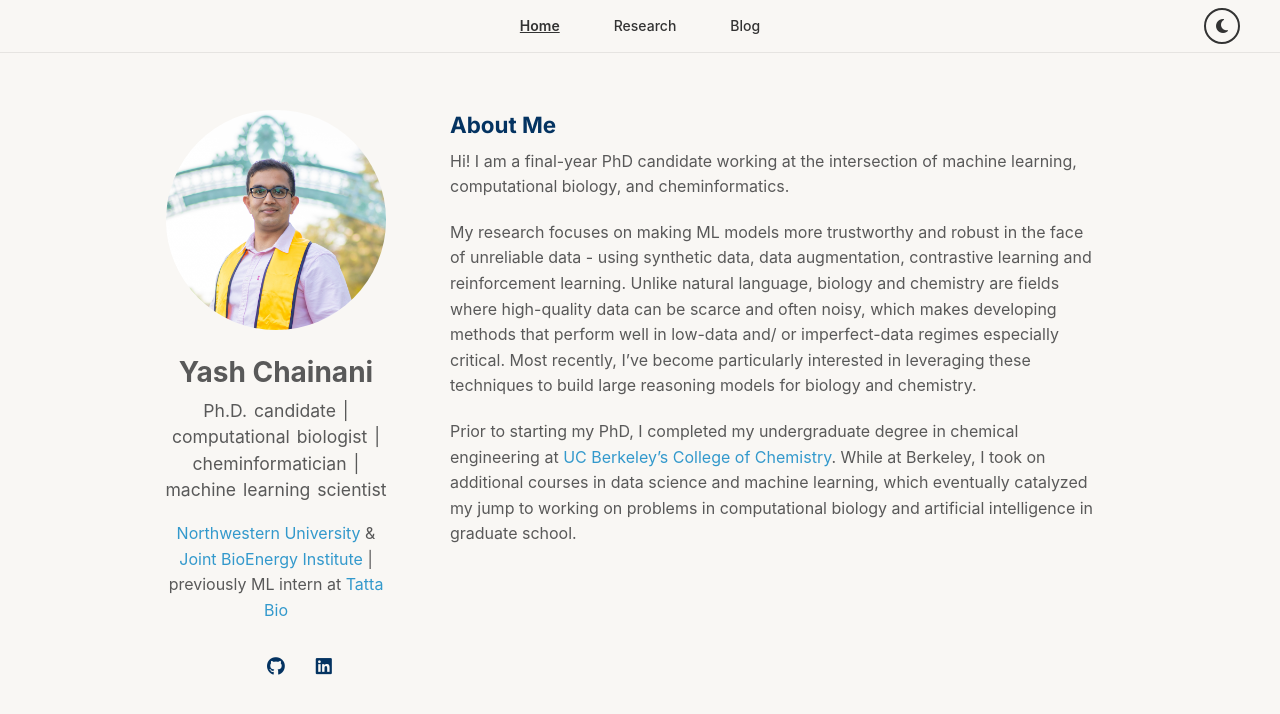
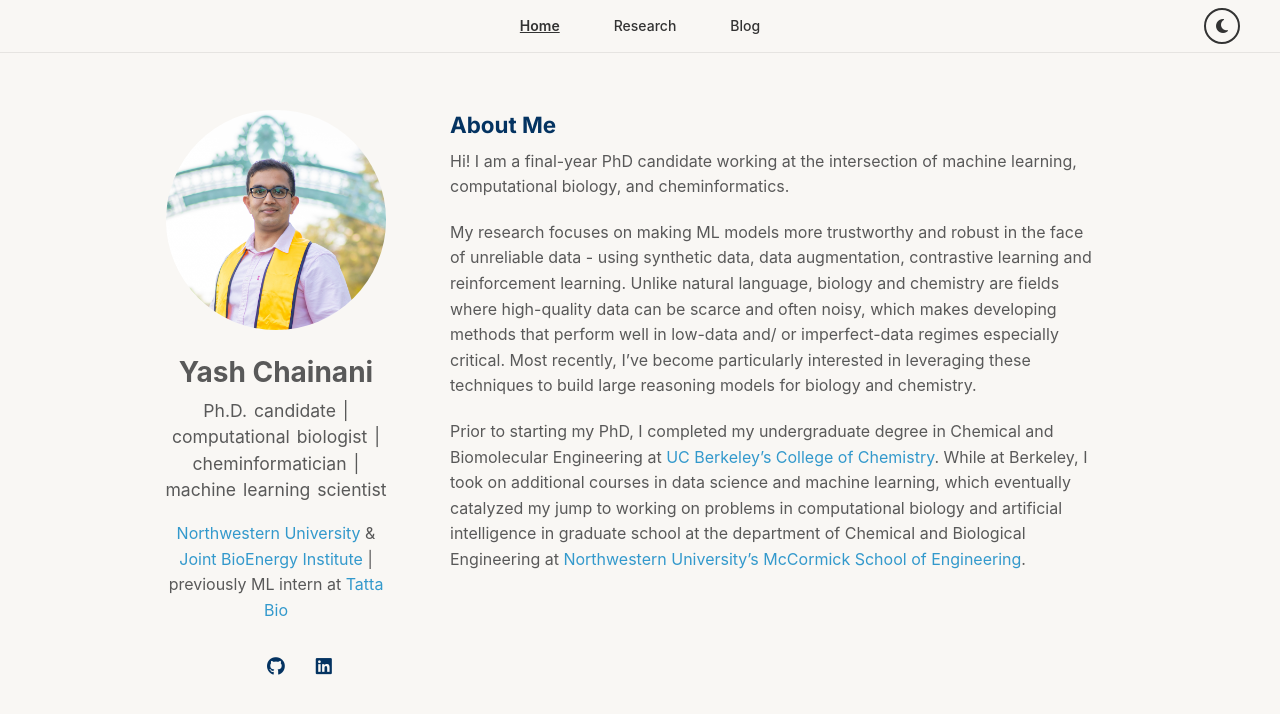
Before and after one commit to yashchainani21/yashchainani21.github.io, a Jekyll site: the page built from index.md, in a window 1280 px wide. Shown: the top 714 px of the page. Built offline with Jekyll 4.4.1, drawn with Linux system fonts in a browser that asks for light colours; a style sheet for code colours, icons or effects is not loaded; our own code applies the rules of GitHub Pages for plain Markdown files.

Commit message:
more hyperlinks

```diff
--- a/index.md
+++ b/index.md
@@ -8,4 +8,4 @@
 
 My research focuses on making ML models more trustworthy and robust in the face of unreliable data - using synthetic data, data augmentation, contrastive learning and reinforcement learning. Unlike natural language, biology and chemistry are fields where high-quality data can be scarce and often noisy, which makes developing methods that perform well in low-data and/ or imperfect-data regimes especially critical. Most recently, I’ve become particularly interested in leveraging these techniques to build large reasoning models for biology and chemistry.
 
-Prior to starting my PhD, I completed my undergraduate degree in chemical engineering at [UC Berkeley's College of Chemistry](https://chemistry.berkeley.edu). While at Berkeley, I took on additional courses in data science and machine learning, which eventually catalyzed my jump to working on problems in computational biology and artificial intelligence in graduate school.
+Prior to starting my PhD, I completed my undergraduate degree in Chemical and Biomolecular Engineering at [UC Berkeley's College of Chemistry](https://chemistry.berkeley.edu). While at Berkeley, I took on additional courses in data science and machine learning, which eventually catalyzed my jump to working on problems in computational biology and artificial intelligence in graduate school at the department of Chemical and Biological Engineering at [Northwestern University's McCormick School of Engineering](https://www.mccormick.northwestern.edu/chemical-biological/).
```
